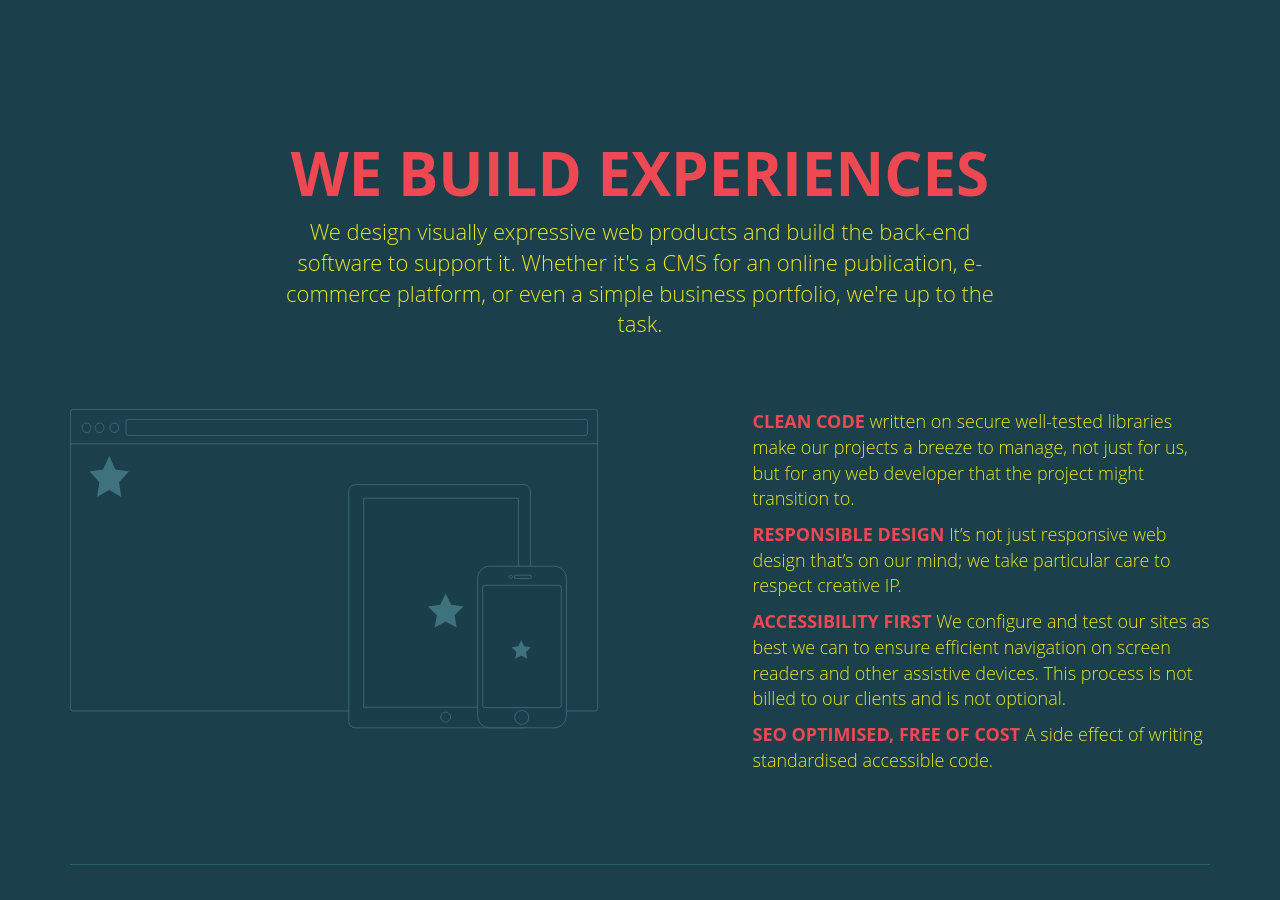
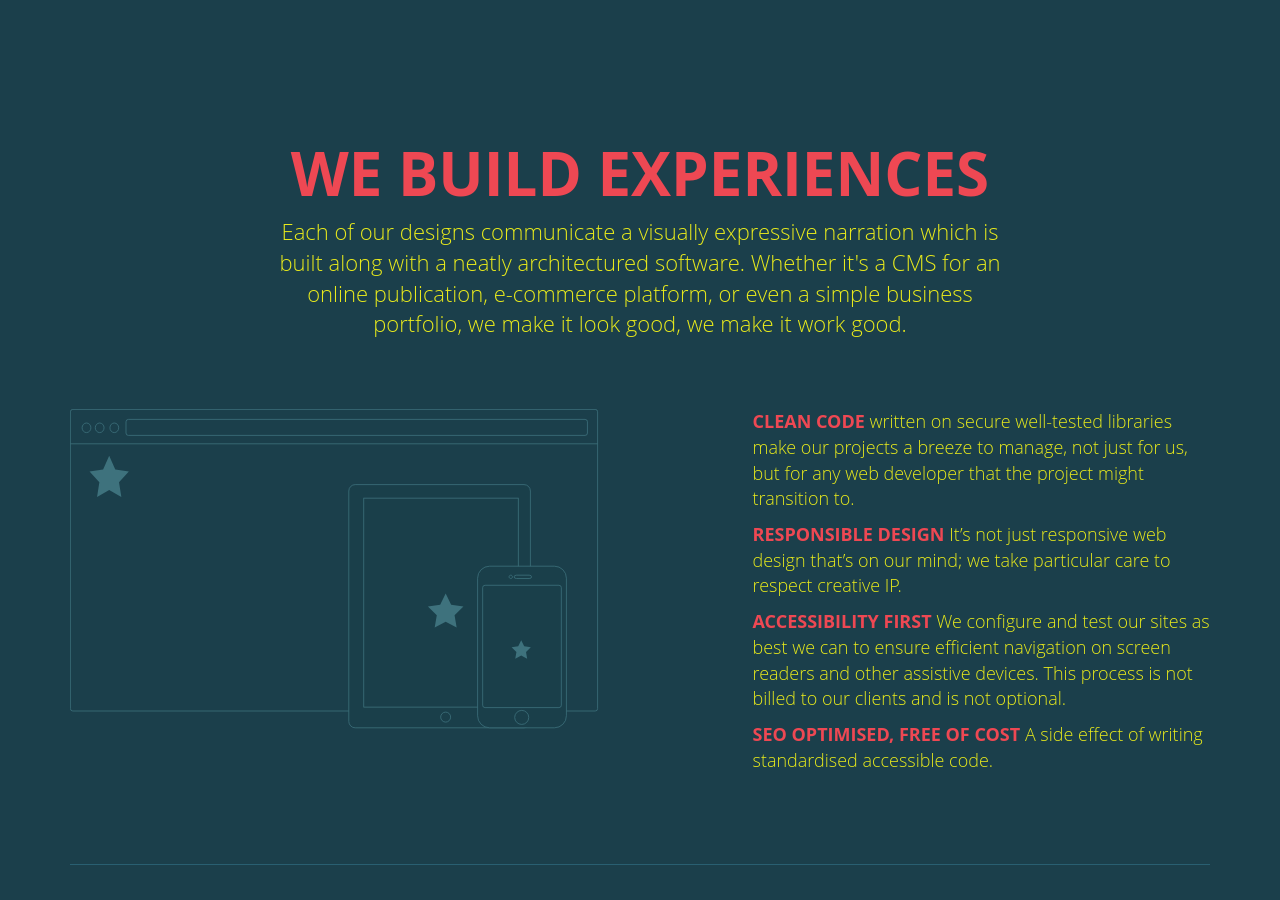
Before and after one commit to HashCookies/hashcookies.github.io, a Jekyll site: the page built from services.html, in a window 1280 px wide and 900 px high. Built offline with Jekyll 4.4.1, drawn with Linux system fonts in a browser that asks for light colours; nearby versions of some CDN libraries; comment, search, counter and statistics services are not loaded; a style sheet for code colours, icons or effects is not loaded.

```diff
--- a/_includes/services.html
+++ b/_includes/services.html
@@ -8,7 +8,7 @@
 			<div class="col-md-8 col-md-offset-2 copy-block text-center">
 				<h2>We Build Experiences</h2>
 				<p class="lead">
-					We design visually expressive web products and build the back-end software to support it. Whether it's a CMS for an online publication, e-commerce platform, or even a simple business portfolio, we're up to the task.
+					Each of our designs communicate a visually expressive narration which is built along with a neatly architectured software. Whether it's a CMS for an online publication, e-commerce platform, or even a simple business portfolio, we make it look good, we make it work good.
 				</p>
 			</div>
 
```
